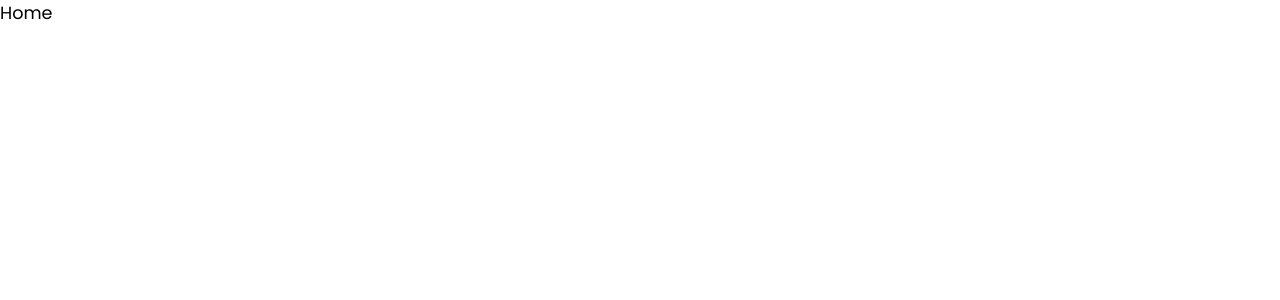
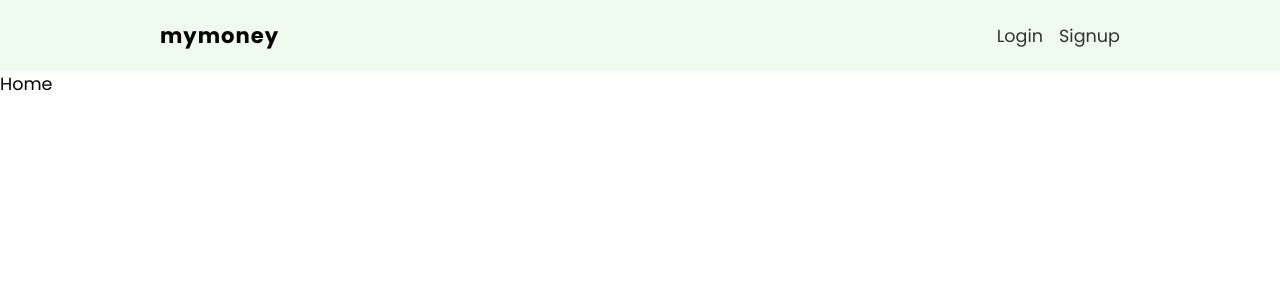
Before and after one commit to DAEM007/finance-tracker-project, a React (Create React App) app: page / in a window 1280 px wide. Shown: the top 300 px of the page. Built offline with nearby package versions, Linux system fonts and the light colour scheme.

Commit message:
Added a navBar

```diff
--- a/src/App.js
+++ b/src/App.js
@@ -1,5 +1,6 @@
 // All react imports
 import { BrowserRouter as Router, Routes, Route } from "react-router-dom";
+import NavBar from "./components/NavBar";
 // All pages imports
 import Home from "./pages/home/Home";
 import Login from "./pages/login/Login";
@@ -10,6 +11,7 @@
   return (
     <div className="App">
       <Router>
+        <NavBar />
         <Routes>
           <Route path="/" element={ <Home /> } />
           <Route path="/signup" element={ <Signup /> } />
--- /dev/null
+++ b/src/components/NavBar.js
@@ -0,0 +1,17 @@
+// All react imports
+import { Link } from "react-router-dom";
+// All styles import
+import styles from "./NavBar.module.css";
+
+
+export default function NavBar() {
+  return (
+    <nav className={styles.navbar}>
+        <ul>
+            <li className={styles.title}>mymoney</li>
+            <li><Link to="/login">Login</Link></li>
+            <li><Link to="/signup">Signup</Link></li>
+        </ul>
+    </nav>
+  )
+}
--- /dev/null
+++ b/src/components/NavBar.module.css
@@ -0,0 +1,31 @@
+
+/* NavBar styles */
+.navbar {
+    width: 100%;
+    background: #effaf0;
+    padding: 20px 10px;
+    box-sizing: border-box;
+}
+
+.navbar ul {
+    display: flex;
+    margin: 0 auto;
+    max-width: 960px;
+    align-items: center;
+}
+
+.title {
+    margin-right: auto;
+    font-weight: bold;
+    letter-spacing: 1px;
+    font-size: 1.2em;
+}
+
+.navbar button, .navbar a {
+    margin-left: 16px;
+}
+
+.navbar a {
+    color: #333;
+    text-decoration: none;
+}
```
